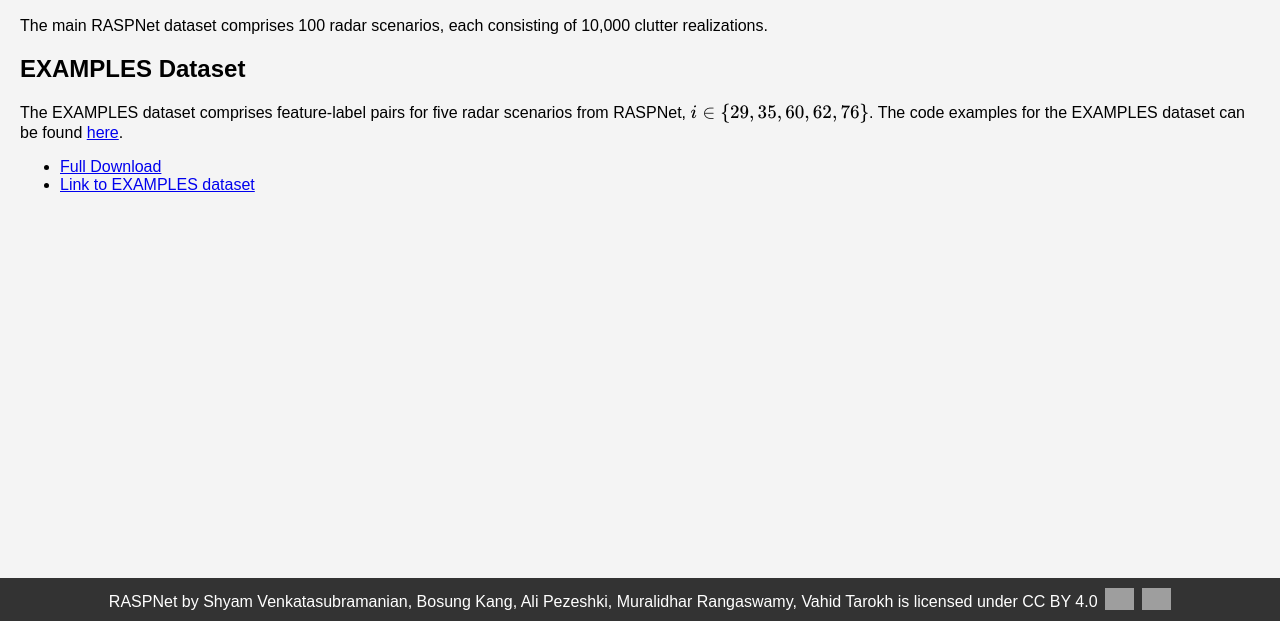
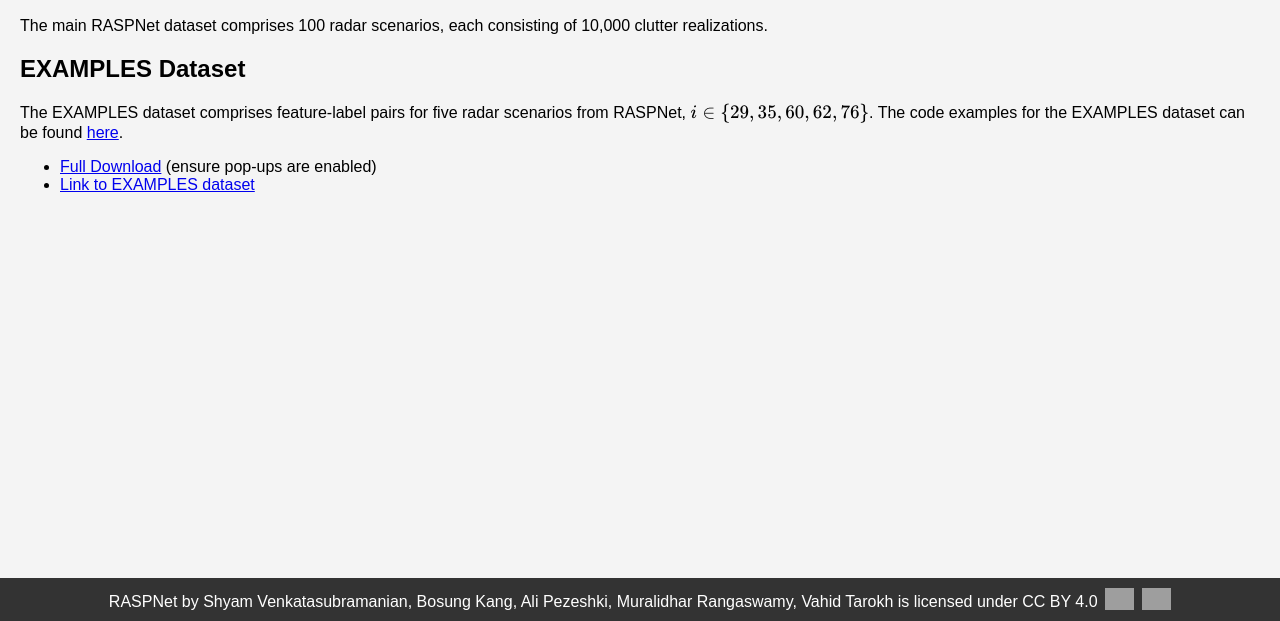
Before and after one commit to shyamven/RASPNet, a plain HTML site: page download.html in a window 1280 px wide. Shown: the part 179-800 px from the top of the page. Drawn offline with nearby package versions, Linux system fonts and the light colour scheme; grey boxes are pictures that could not be loaded; a script that the page names is missing.

Commit message:
Update download.html

```diff
--- a/download.html
+++ b/download.html
@@ -29,7 +29,7 @@
         <h2>EXAMPLES Dataset</h2>
         <p>The EXAMPLES dataset comprises feature-label pairs for five radar scenarios from RASPNet, \( i \in \{29,35,60,62,76 \} \). The code examples for the EXAMPLES dataset can be found <a href="https://github.com/shyamven/RASPNet">here</a>. </p>
         <ul>
-            <li><a href="#" class="full-download">Full Download</a></li>
+            <li><a href="#" class="full-download">Full Download</a> (ensure pop-ups are enabled)</li>
             <li><a href="https://app.globus.org/file-manager?origin_id=b01166a6-0526-454a-aaff-943c7fada5d4&origin_path=%2FEXAMPLES%2F">Link to EXAMPLES dataset</a></li>
         </ul>
     </main>
```
